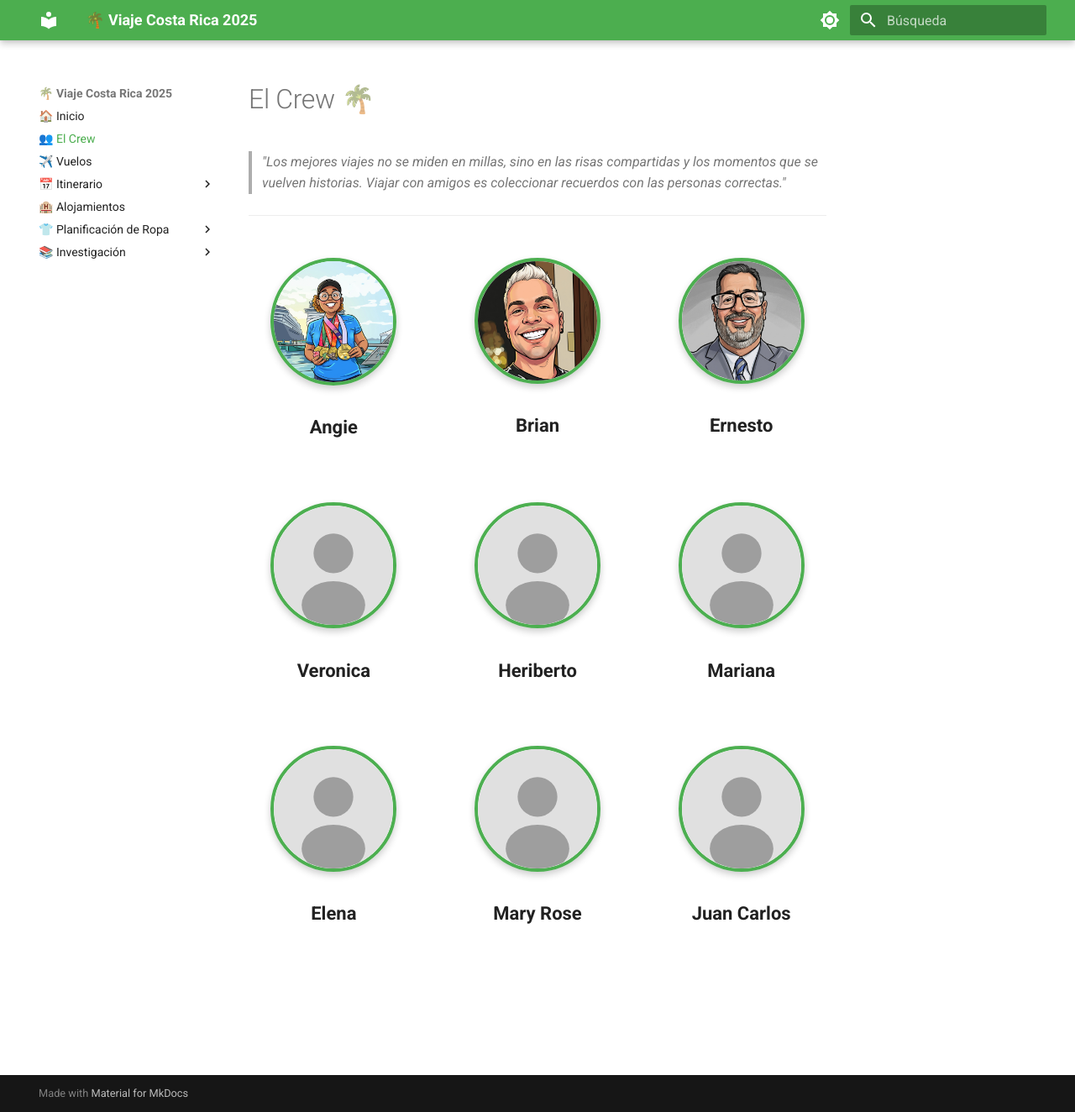
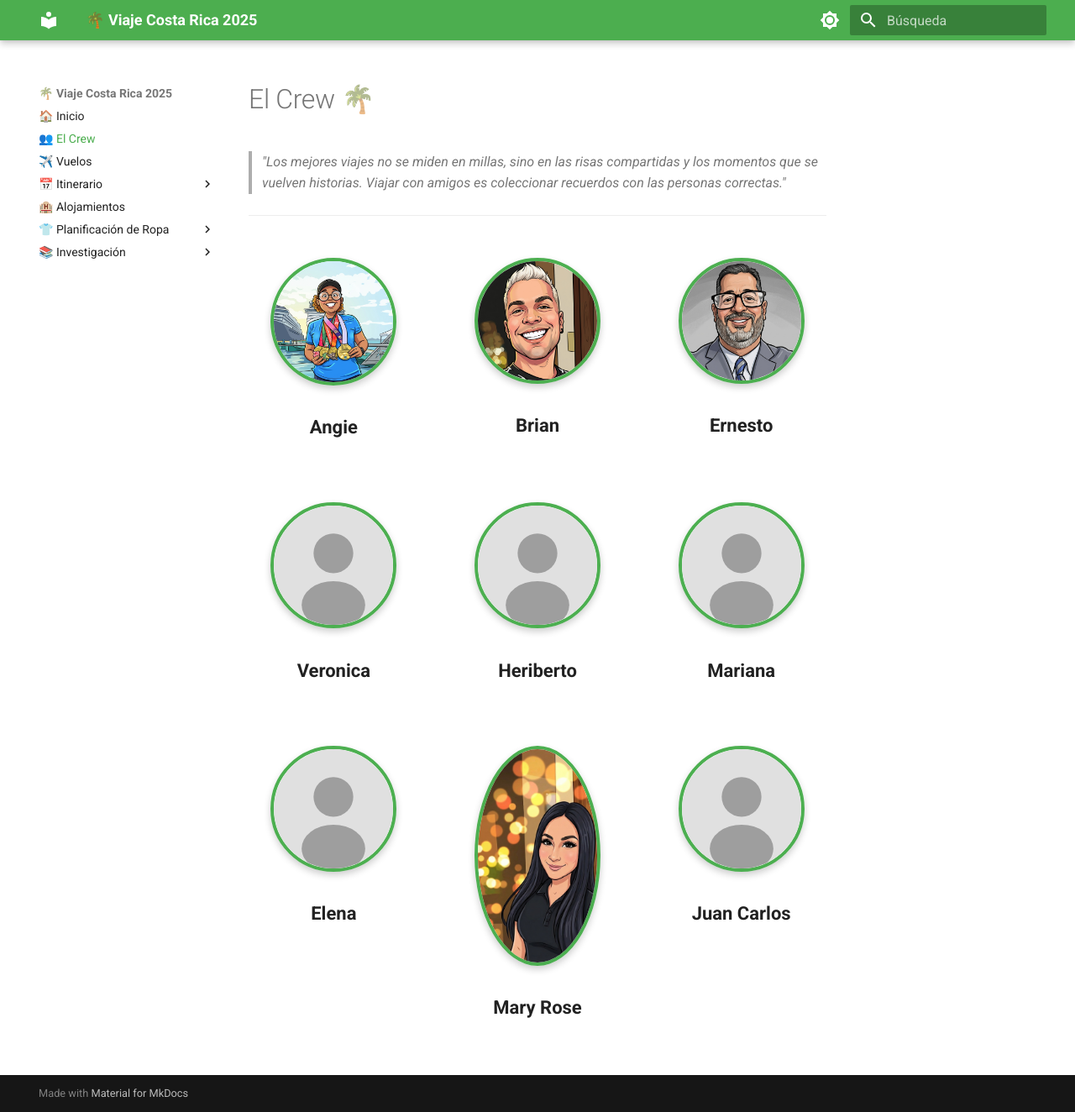
Before and after one commit to jvelez79/costa-rica, an MkDocs documentation site: the page built from docs/crew.md, in a window 1280 px wide and 1324 px high. Shown: the whole window at 84% size. Built offline with MkDocs 1.6.1 and Material for MkDocs 9.7.7, drawn with Linux system fonts in a browser that asks for light colours.

```diff
--- a/docs/crew.md
+++ b/docs/crew.md
@@ -49,7 +49,7 @@
 </div>
 
 <div class="crew-member" markdown>
-![Mary Rose](assets/images/crew/placeholder.svg){ .crew-photo }
+![Mary Rose](assets/images/crew/Mary Rose.jpeg){ .crew-photo }
 
 **Mary Rose**
 </div>
```
Also changed, not shown: docs/assets/images/crew/Mary Rose.jpeg (added).
